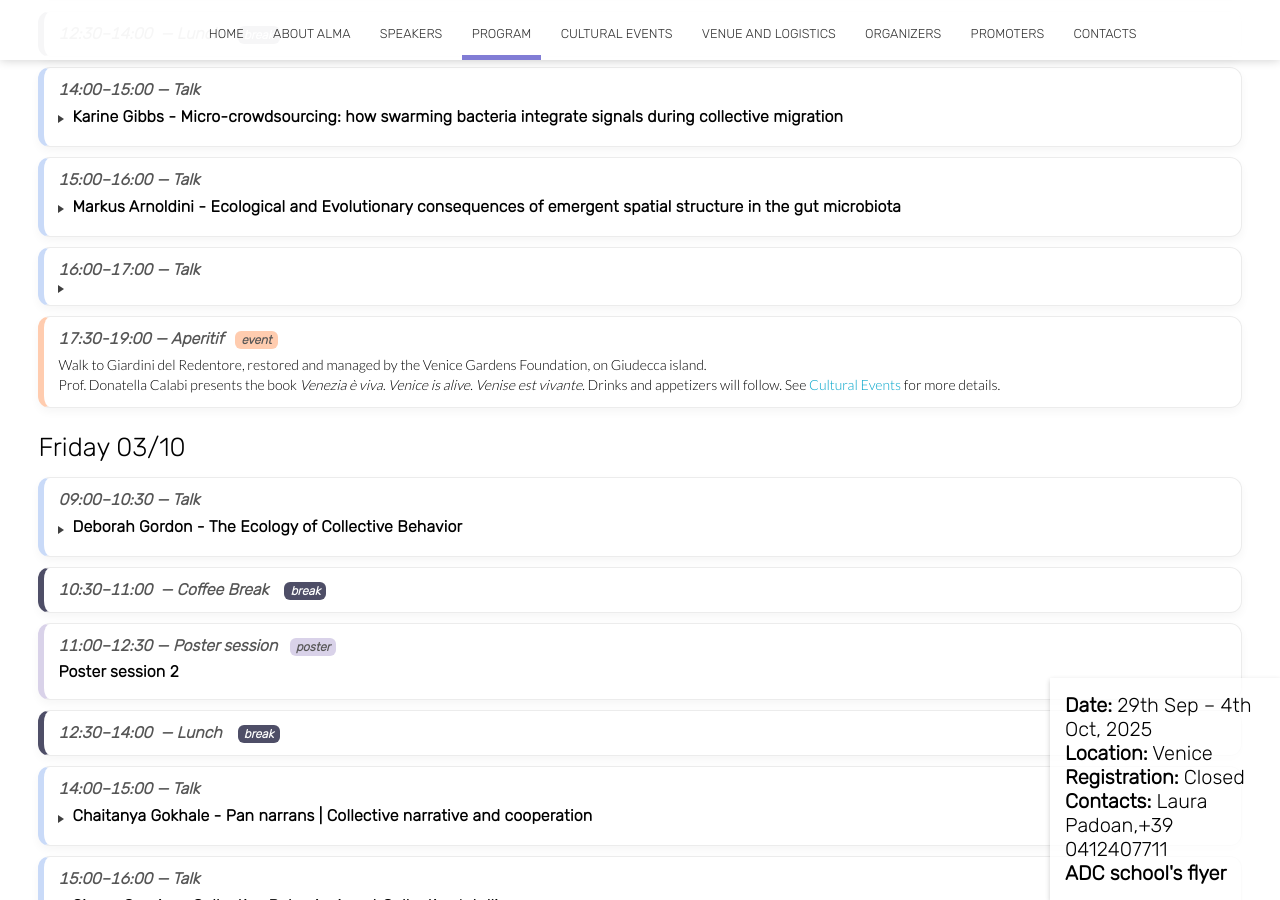
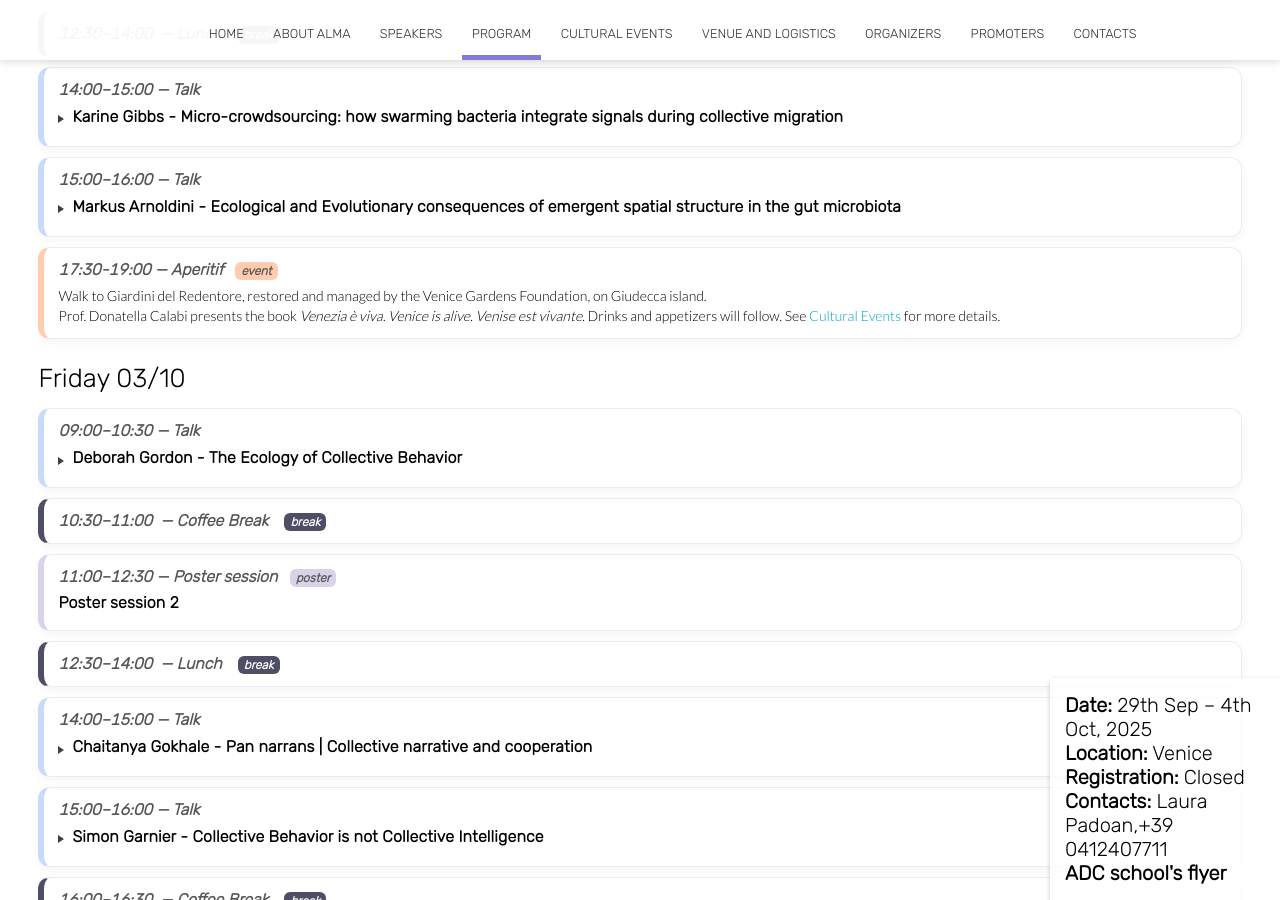
Before and after one commit to almadalcoschool/almadalcoschool.github.io, a Jekyll site: the page built from scientific_program.html, in a window 1280 px wide and 900 px high, scrolled down 5320 px. Built offline with Jekyll 4.4.1, drawn with Linux system fonts in a browser that asks for light colours; nearby versions of some CDN libraries.

Commit message:
fixed extended program formatting

```diff
--- a/scientific_program.html
+++ b/scientific_program.html
@@ -1575,7 +1575,7 @@ image: /images/home/paper_natEcoEvol2020.jpg
     </details>
     </div>
 
-    <div class="slot talk" id="thu-1400-gibbs">
+    <!-- <div class="slot talk" id="thu-1400-gibbs">
       <div class="meta"><span class="time">16:00–17:00</span> — <span class="speaker">Talk</span></div>
       <details>
       <summary>
@@ -1585,7 +1585,7 @@ image: /images/home/paper_natEcoEvol2020.jpg
 
       </p>
     </details>
-    </div>
+    </div> -->
 
     <div class="slot visit" id="sat-1730-aperitif">
       <div class="meta"><span class="time">17:30-19:00</span> — Aperitif <span class="badge visit">event</span></div>
```
